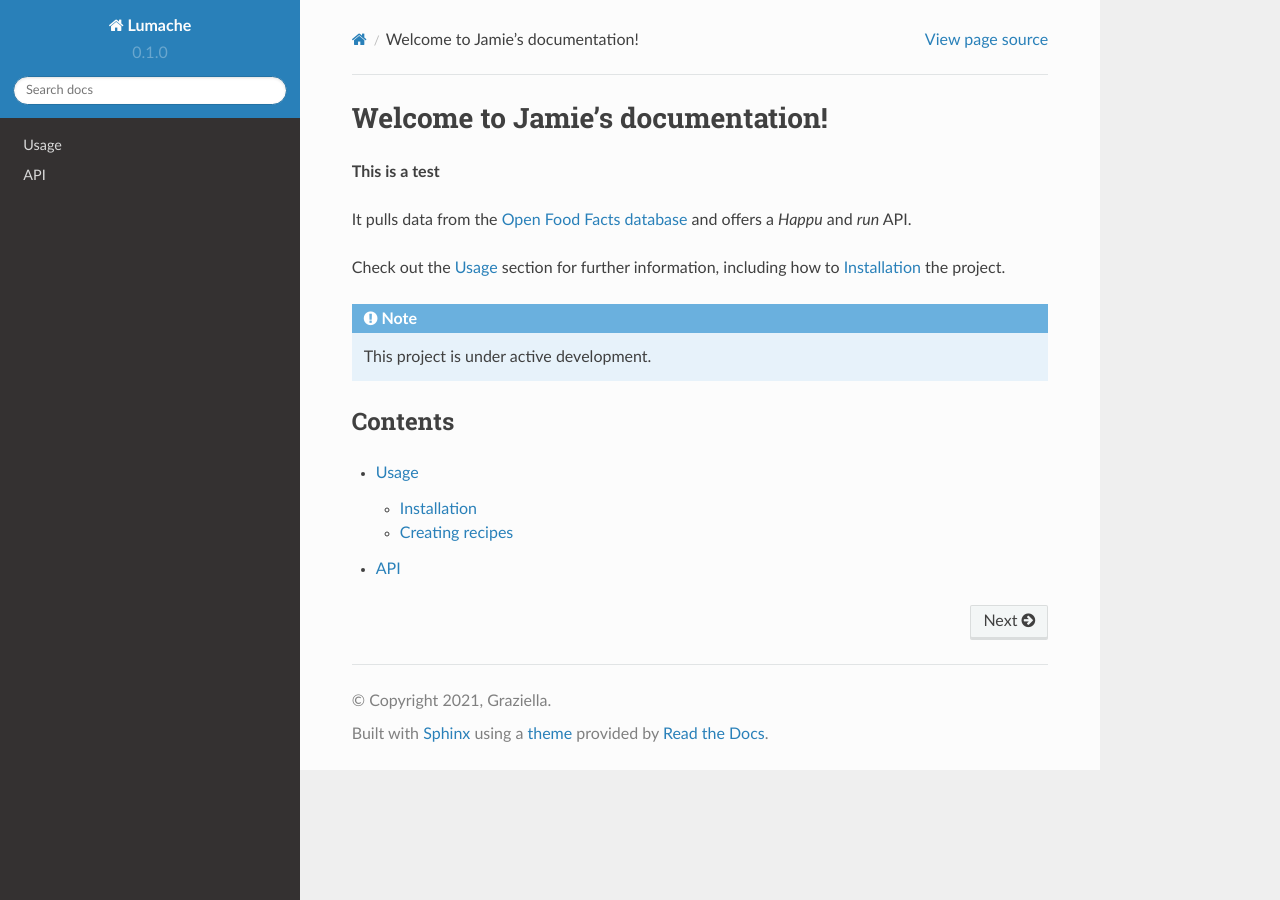
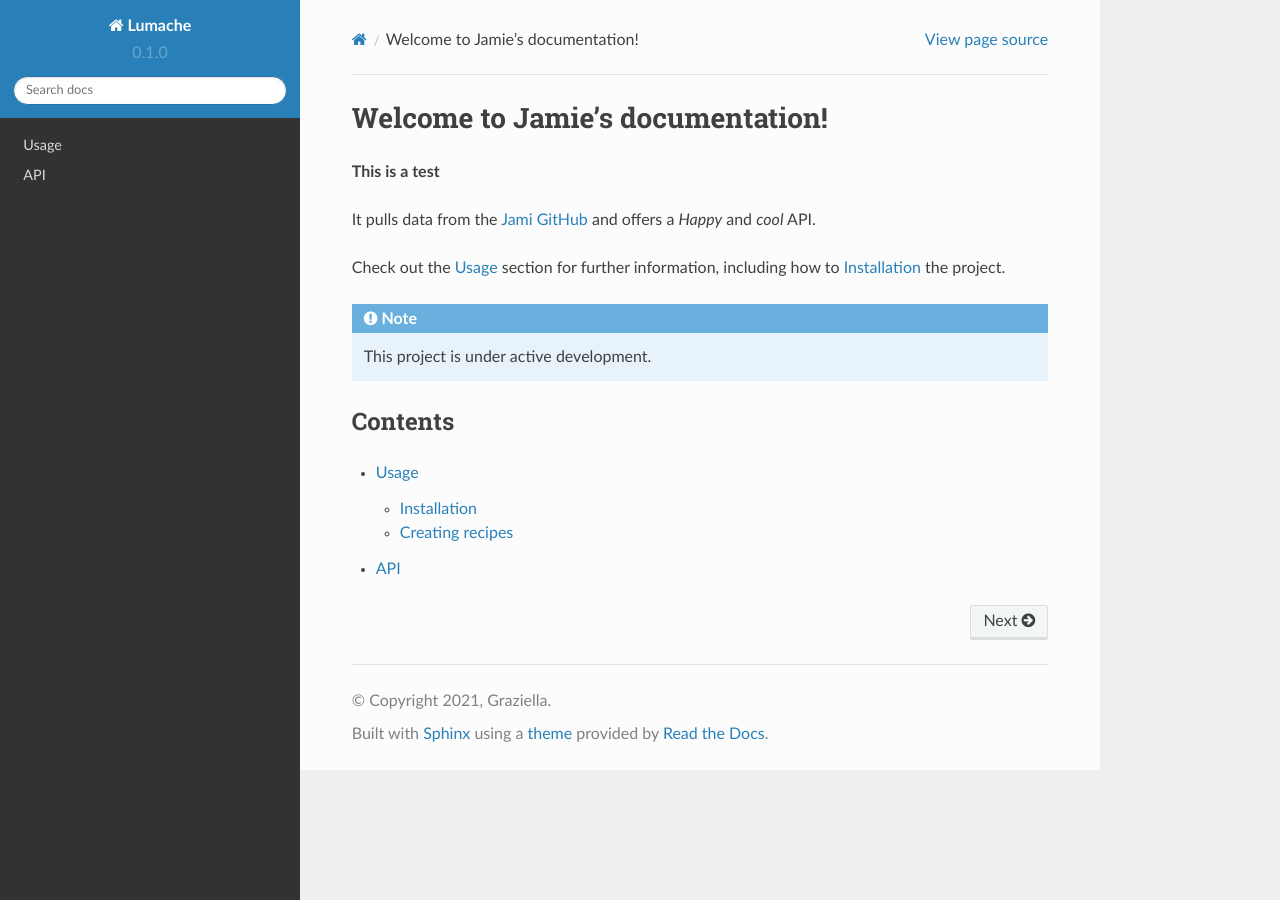
Before and after one commit to PotatoXi/Readthedoc_Jamie, a Sphinx documentation site: the page built from docs/source/index.rst, in a window 1280 px wide. Built offline with Sphinx 7.4.7 and the Read the Docs theme 2.0.0, drawn with Linux system fonts in a browser that asks for light colours; pages that are not in the unit, such as notebooks, are missing from menus.

Commit message:
Update index.rst

```diff
--- a/docs/source/index.rst
+++ b/docs/source/index.rst
@@ -3,8 +3,8 @@ Welcome to Jamie's documentation!
 
 **This is a test**
 
-It pulls data from the `Open Food Facts database <https://github.com/PotatoXi/Jamie>`_
-and offers a *Happu* and *run* API.
+It pulls data from the `Jami GitHub <https://github.com/PotatoXi/Jamie>`_
+and offers a *Happy* and *cool* API.
 
 Check out the :doc:`usage` section for further information, including
 how to :ref:`installation` the project.
```
